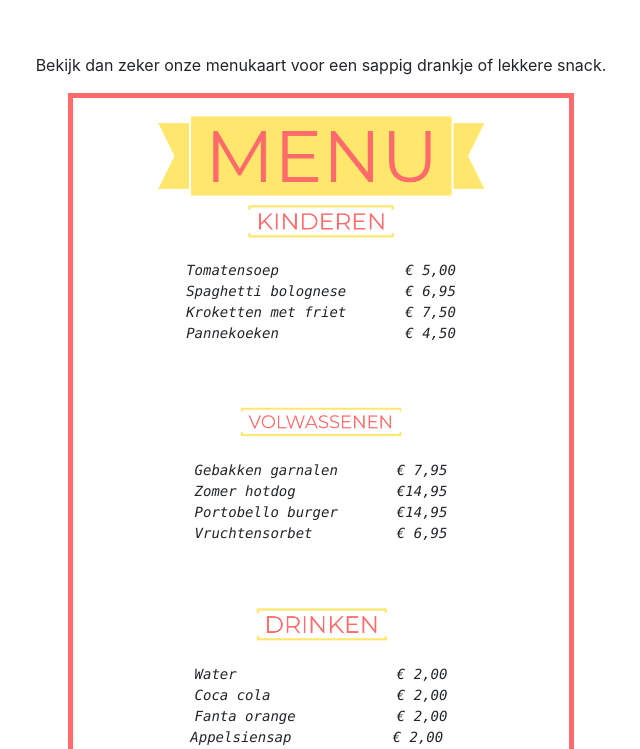
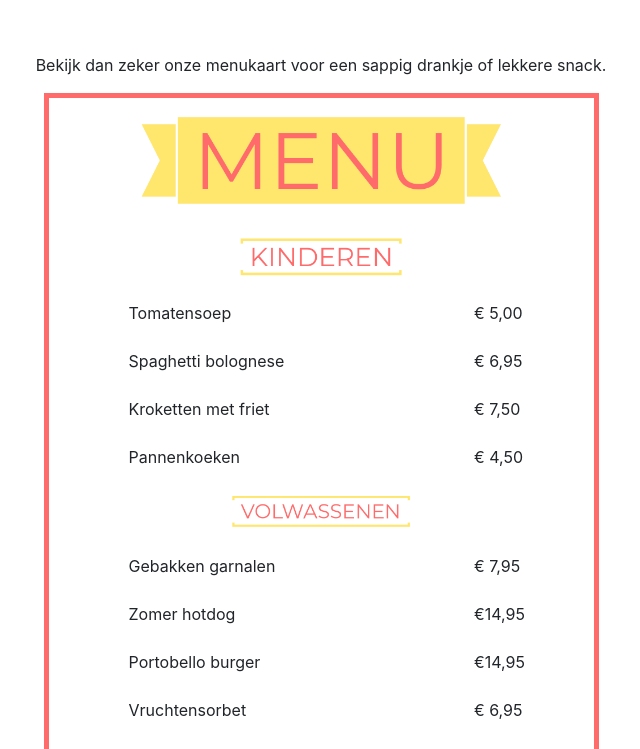
Before and after one commit to ParwanySoman/Ravotter, a plain HTML site: page index.html in a window 1280 px wide. Shown: the part 51-800 px from the top of the page, without its empty margins (319-959 px from the left). Drawn offline with nearby package versions, Linux system fonts and the light colour scheme.

Commit message:
Deleted the <pre> tag and put a <tr> <td> tag instead so the content is divided into two colums. Also changed the padding and gave every <tr> <td> tag een id.

```diff
--- a/index.html
+++ b/index.html
@@ -22,54 +22,36 @@
 </head>
 <body>
 
-	<div class="container text-center ">
-		<h1> Heb je honger? </h1> <br/> <br/>
-		<p> Bekijk dan zeker onze menukaart voor een sappig drankje of lekkere snack.</p>
+	<div class="container">
+		<h1 class="text-center"> Heb je honger? </h1> <br/> <br/>
+		<p class="text-center"> Bekijk dan zeker onze menukaart voor een sappig drankje of lekkere snack.</p>
 
 
 
 
-		<div class="table-responsive">
-		<table class="table table-borderless" align="center" id="table" >
 
-				<tr class="kinderen">
-					<td>
-						<img src="menu.png"  height="80%" width="80%" style="float:center;">
-
-							<img src="kinderen.png" width="40%">
-							<pre> <i>
-Tomatensoep		  € 5,00
-Spaghetti bolognese	  € 6,95
-Kroketten met friet       € 7,50
-Pannekoeken		  € 4,50
-							</i></pre>
-					</td>
-				</tr>
-				<tr>
-					<td>
-						<img src="volwassenen.png" width="40%">
-						<pre><i>
- Gebakken garnalen	 € 7,95
-Zomer hotdog 	 	€14,95
-Portobello burger	€14,95
-Vruchtensorbet		€ 6,95
-						</i></pre>
-					</td>
-				</tr>
-				<tr>
-					<td>
-						<img src="drinken.png" width="40%">
-						<pre><i>
-Water 			€ 2,00
-Coca cola 		€ 2,00
-Fanta orange		€ 2,00
-Appelsiensap		€ 2,00 </i></pre>
-					</td>
-				</tr>
+		<table class="table table-borderless"  align="center" id="table">
 
 
+			<tr> <td colspan="2" align="center"> <img src="menu.png"  height="80%" width="80%" alt="image with menu banner"> </td> </tr>
+			<tr> <td colspan="2" align="center"> <img src="kinderen.png" width="40%" alt="image with children banner"> </td> </tr>
+			<tr> <td id="Tomatensoep"> Tomatensoep </td> <td> € 5,00 </td></tr>
+			<tr> <td id="Spaghetti"> Spaghetti bolognese </td> <td> € 6,95</td></tr>
+			<tr> <td id="Kroketten"> Kroketten met friet </td> <td>  € 7,50</td></tr>
+			<tr> <td id="Pannenkoeken"> Pannenkoeken </td> <td>  € 4,50 </td></tr>
+
+			<tr> <td colspan="2" align="center"> <img src="volwassenen.png" width="40%" alt="image with adult banner"> </td> </tr>
+			<tr> <td id="Garnalen"> Gebakken garnalen </td> <td>€ 7,95  </td></tr>
+			<tr> <td id="Hotdog"> Zomer hotdog </td> <td> €14,95</td></tr>
+			<tr> <td id="Burger"> Portobello burger </td> <td> €14,95</td></tr>
+			<tr> <td id="Sorbet"> Vruchtensorbet </td> <td> € 6,95 </td></tr>
+
+			<tr> <td colspan="2" align="center"> <img src="drinken.png" width="40%" alt="image with drinks banner"> </td> </tr>
+			<tr> <td id="Water"> Water </td> <td> € 2,00 </td></tr>
+			<tr> <td id="Cola"> Coca cola  </td> <td> € 2,00</td></tr>
+			<tr> <td id="Fanta"> Fanta orange </td> <td>  € 2,00</td></tr>
+			<tr> <td id="Appelsiensap"> Appelsiensap </td> <td> € 2,00 </td></tr>
 		</table>
-		</div>
 
 	</div>
 
--- a/stylesheet.css
+++ b/stylesheet.css
@@ -1,15 +1,22 @@
 
 
- h1 {
+ h1
 
- 	color: black;
-
- 	}
+ { color: black; }
 
 
-.table {
+.table
 
-	align-self: center;
+{ 	align-self: center;
 	border: 5px solid #ff6b6b;
-	width: 30%;
-		}
+	width: 50%;
+	padding-bottom: 70%;
+}
+
+
+#Spaghetti, #Tomatensoep, #Kroketten, #Pannenkoeken, #Garnalen, #Hotdog, #Burger, #Sorbet, #Water, #Cola, #Fanta, #Appelsiensap
+{ padding-left: 80px;  }
+
+
+#Appelsiensap
+{ padding-bottom: 5%; }
```
Also changed, not shown: 1 other file.
